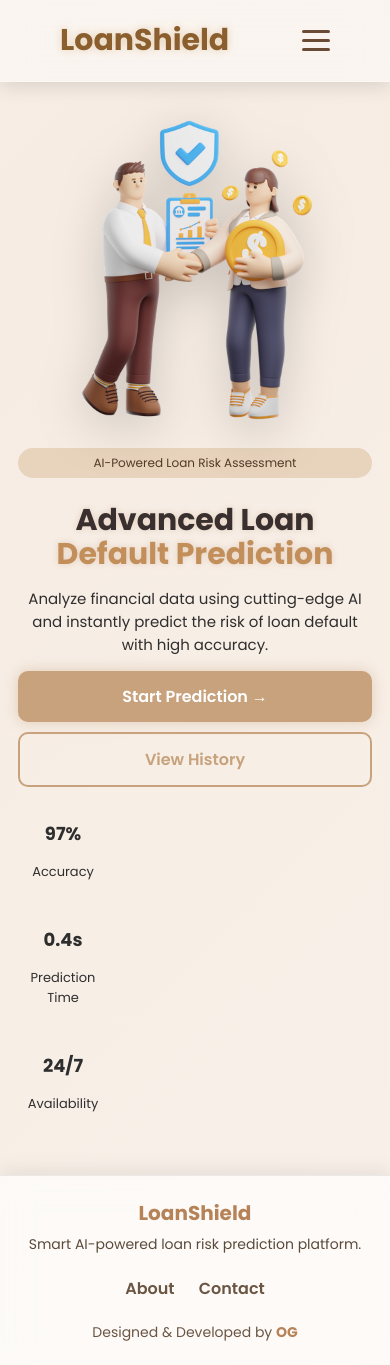
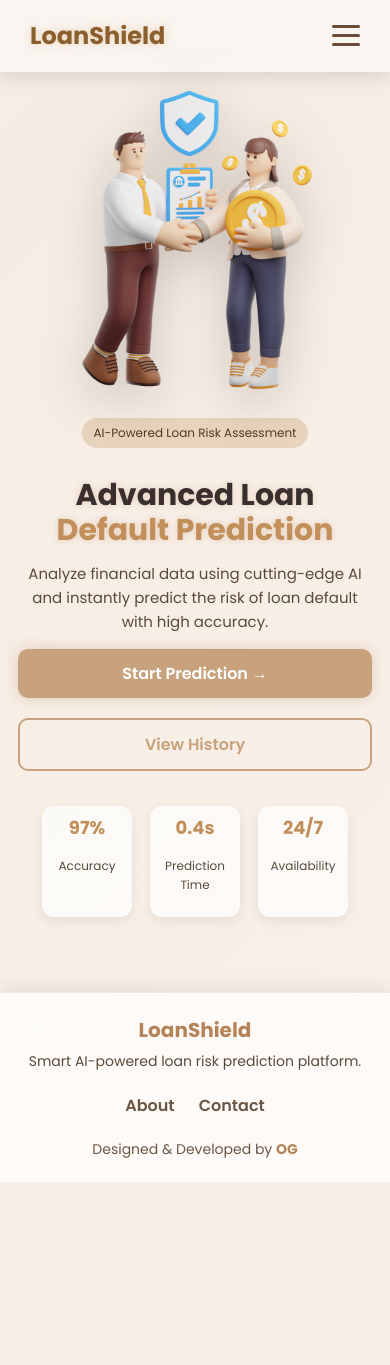
Before and after one commit to vishwasp1005/Loan_def, a Flask app: page / in a window 390 px wide. After the commit the page ends 1182 px from the top, so only its background shows below. Run offline with Flask 3, Linux system fonts and the light colour scheme; the visitor is signed in with stand-in values (Sample User, id 1).

Commit message:
Update style.css

```diff
--- a/static/css/style.css
+++ b/static/css/style.css
@@ -48,6 +48,7 @@ body::after {
 }
 
 
+/* ------------------------------
    ANIMATIONS
 --------------------------------*/
 .fade-in {
@@ -176,6 +177,14 @@ body::after {
 }
 
 @media(max-width: 850px){
+    .navbar {
+        padding: 18px 30px;
+    }
+
+    .logo {
+        font-size: 24px;
+    }
+
     .hamburger { display: flex; }
 
     .nav-links {
@@ -206,6 +215,18 @@ body::after {
     padding-top: 130px;
     padding-left: 60px;
     padding-right: 60px;
+    min-height: calc(100vh - 220px);
+    display: flex;
+    flex-direction: column;
+    justify-content: flex-start;
+}
+
+@media(max-width: 768px){
+    .page-container {
+        padding-top: 100px;
+        padding-left: 20px;
+        padding-right: 20px;
+    }
 }
 
 @media(max-width: 600px){
@@ -227,13 +248,23 @@ body::after {
 }
 
 .hero-text {
-    width: 50%;
+    flex: 1;
+    max-width: 600px;
 }
 
 .hero-text h1 {
     font-size: 52px;
     font-weight: 700;
     color: #3A2F2F;
+    line-height: 1.2;
+    margin: 20px 0;
+}
+
+.hero-text p {
+    font-size: 16px;
+    line-height: 1.6;
+    color: #5A4A3B;
+    margin: 20px 0;
 }
 
 .highlight {
@@ -246,11 +277,55 @@ body::after {
     border-radius: 22px;
     font-size: 14px;
     color: #523A28;
+    display: inline-block;
+    margin-bottom: 15px;
+}
+
+.hero-buttons {
+    display: flex;
+    gap: 15px;
+    margin: 25px 0;
+    flex-wrap: wrap;
+}
+
+.stats {
+    display: flex;
+    gap: 25px;
+    margin-top: 30px;
+    flex-wrap: wrap;
+}
+
+.stat-box {
+    background: rgba(255,255,255,0.7);
+    padding: 15px 20px;
+    border-radius: 12px;
+    box-shadow: 0 4px 12px rgba(0,0,0,0.08);
+    text-align: center;
+    min-width: 100px;
+}
+
+.stat-box h2 {
+    font-size: 24px;
+    color: #C28E5A;
+    margin: 0 0 5px 0;
+}
+
+.stat-box p {
+    font-size: 14px;
+    color: #5A4A3B;
+    margin: 0;
+}
+
+.hero-image {
+    flex: 1;
+    display: flex;
+    justify-content: center;
+    align-items: center;
 }
 
 .hero-image img {
-    width: 430px;
-    max-width: 100%;
+    width: 100%;
+    max-width: 430px;
     display: block;
     filter: drop-shadow(0 8px 18px rgba(0,0,0,0.12));
     animation: float 4s ease-in-out infinite;
@@ -269,6 +344,7 @@ body::after {
     display: inline-block;
     position: relative;
     overflow: hidden;
+    transition: all 0.3s ease;
 }
 
 .btn-primary {
@@ -303,6 +379,7 @@ body::after {
 .btn-secondary {
     border: 2px solid #C7A27C;
     color: #C7A27C;
+    background: transparent;
 }
 
 .btn-secondary:hover {
@@ -373,17 +450,111 @@ body::after {
 }
 
 /* ------------------------------
-   MOBILE FIXES
+   MOBILE FIXES - TABLET
 --------------------------------*/
-@media(max-width: 900px){
-    .hero { flex-direction: column; text-align: center; }
-    .hero-text, .hero-image { width: 100%; }
+@media(max-width: 950px){
+    .hero {
+        flex-direction: column-reverse;
+        text-align: center;
+        gap: 30px;
+        padding: 20px 0;
+    }
+
+    .hero-text {
+        max-width: 100%;
+        width: 100%;
+    }
+
+    .hero-text h1 {
+        font-size: 42px;
+    }
+
+    .hero-image {
+        width: 100%;
+    }
+
+    .hero-image img {
+        max-width: 350px;
+    }
+
+    .hero-buttons {
+        justify-content: center;
+    }
+
+    .stats {
+        justify-content: center;
+    }
 
     .predict-container {
         flex-direction: column;
         text-align: center;
     }
-}  /* <-- FIXED: THIS WAS MISSING */
+
+    .form-card {
+        width: 100%;
+        max-width: 500px;
+    }
+}
+
+/* ------------------------------
+   MOBILE FIXES - PHONE
+--------------------------------*/
+@media(max-width: 600px){
+    .hero {
+        gap: 15px;
+        padding: 10px 0 30px;
+    }
+
+    .hero-text h1 {
+        font-size: 32px;
+        margin: 15px 0;
+    }
+
+    .hero-text p {
+        font-size: 15px;
+        margin: 15px 0;
+    }
+
+    .badge {
+        font-size: 12px;
+        padding: 6px 14px;
+    }
+
+    .hero-image img {
+        max-width: 280px;
+    }
+
+    .hero-buttons {
+        flex-direction: column;
+        width: 100%;
+        gap: 10px;
+    }
+
+    .btn-primary,
+    .btn-secondary {
+        width: 100%;
+        text-align: center;
+        padding: 12px 20px;
+    }
+
+    .stats {
+        gap: 15px;
+        margin-top: 20px;
+    }
+
+    .stat-box {
+        padding: 10px 15px;
+        min-width: 90px;
+    }
+
+    .stat-box h2 {
+        font-size: 20px;
+    }
+
+    .stat-box p {
+        font-size: 12px;
+    }
+}
 
 /* ------------------------------
    FIXED GLOBAL FOOTER
@@ -405,12 +576,9 @@ body::after {
     justify-content: space-between;
     align-items: center;
     gap: 40px;
-
-    /* FIX: allow shrinking on mobile */
     flex-wrap: wrap;
 }
 
-/* force equal behavior for 3 blocks */
 .footer-left,
 .footer-links,
 .footer-right {
@@ -418,7 +586,6 @@ body::after {
     text-align: center;
 }
 
-/* keep original look */
 .footer-left h2 {
     color: #B68258;
     margin: 0;
@@ -437,7 +604,7 @@ body::after {
     font-weight: 600;
     margin: 0 14px;
     transition: 0.3s ease;
-    white-space: nowrap; /* FIX: buttons don't wrap weird */
+    white-space: nowrap;
 }
 
 .footer-links a:hover {
@@ -447,7 +614,7 @@ body::after {
 .footer-right {
     font-size: 14px;
     color: #6b5644;
-    white-space: nowrap;  /* FIX: keeps text in one clean line */
+    white-space: nowrap;
 }
 
 .footer-right strong {
@@ -456,7 +623,6 @@ body::after {
 
 /* MOBILE FOOTER FIX */
 @media(max-width: 768px){
-
     .footer {
         padding: 22px 20px;
         margin-top: 40px;
@@ -479,56 +645,8 @@ body::after {
         margin: 6px 10px;
         display: inline-block;
     }
-}
 
-/* MIN HEIGHT FIX (IMPORTANT) */
-.page-container {
-    min-height: calc(100vh - 230px);
-}
-/* FORCE PAGES TO ALWAYS FILL SCREEN HEIGHT */
-.page-container {
-    min-height: calc(100vh - 220px);
-    display: flex;
-    flex-direction: column;
-    justify-content: flex-start;
-}
-
-/* HERO MOBILE FIX */
-@media(max-width: 768px) {
-
-    .hero {
-        flex-direction: column-reverse !important;
-        text-align: center;
-        margin-top: 0 !important;
-        margin-bottom: 0 !important;
-        padding-bottom: 0 !important;
-        gap: 10px !important;
-    }
-
-    .hero-text {
-        width: 100% !important;
-    }
-
-    .hero-image img {
-        width: 260px !important;
-        max-width: 100%;
-        display: block;
-        margin: 0 auto;
-        transform: translateY(-10px);
-    }
-
-    .stats {
-        justify-content: center;
-        gap: 20px;
-        flex-wrap: wrap;
-        margin-top: 10px !important;
-    }
-
-    .stat-box h2 {
-        font-size: 18px !important;
-    }
-
-    .stat-box p {
-        font-size: 13px !important;
+    .footer-right {
+        white-space: normal;
     }
 }
```
